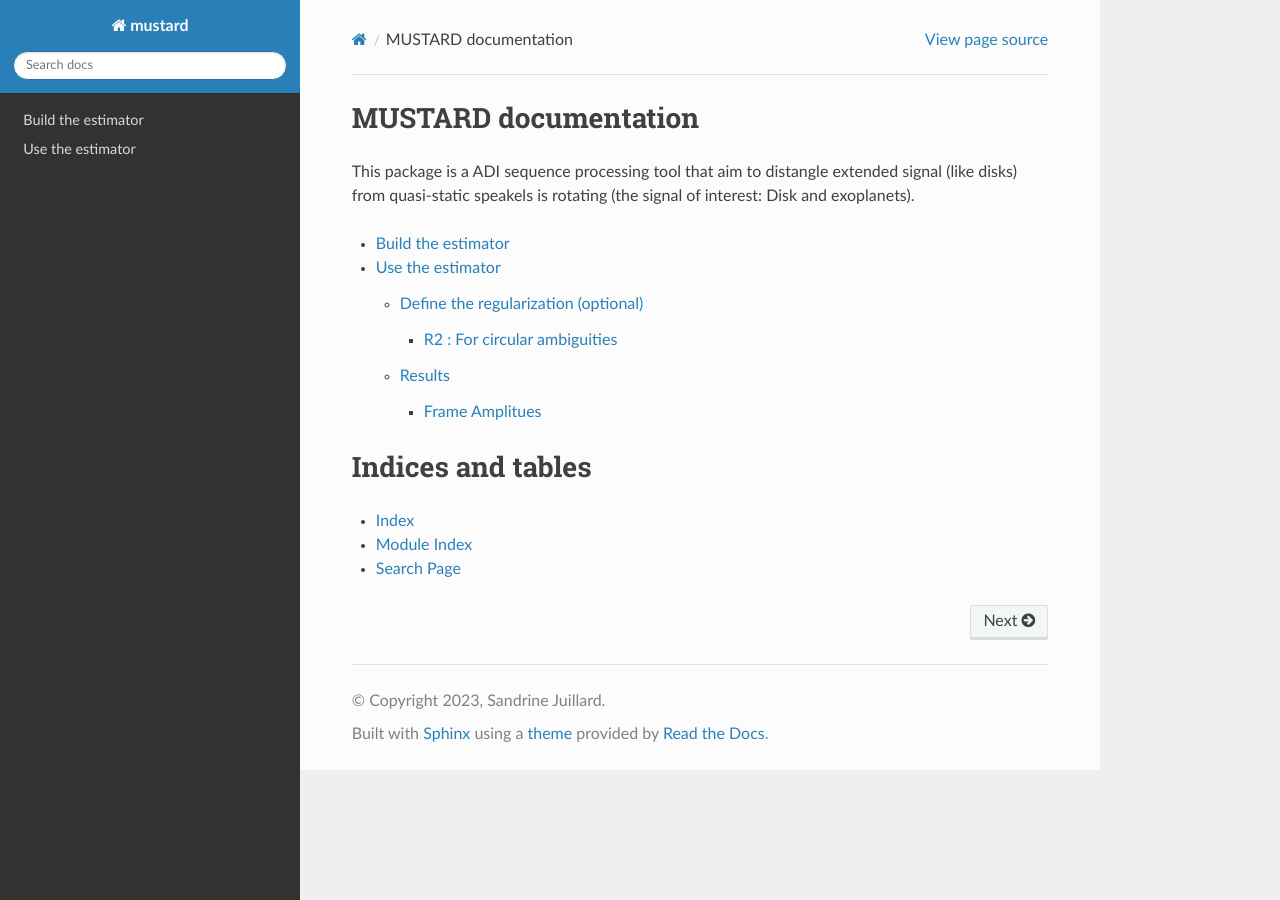
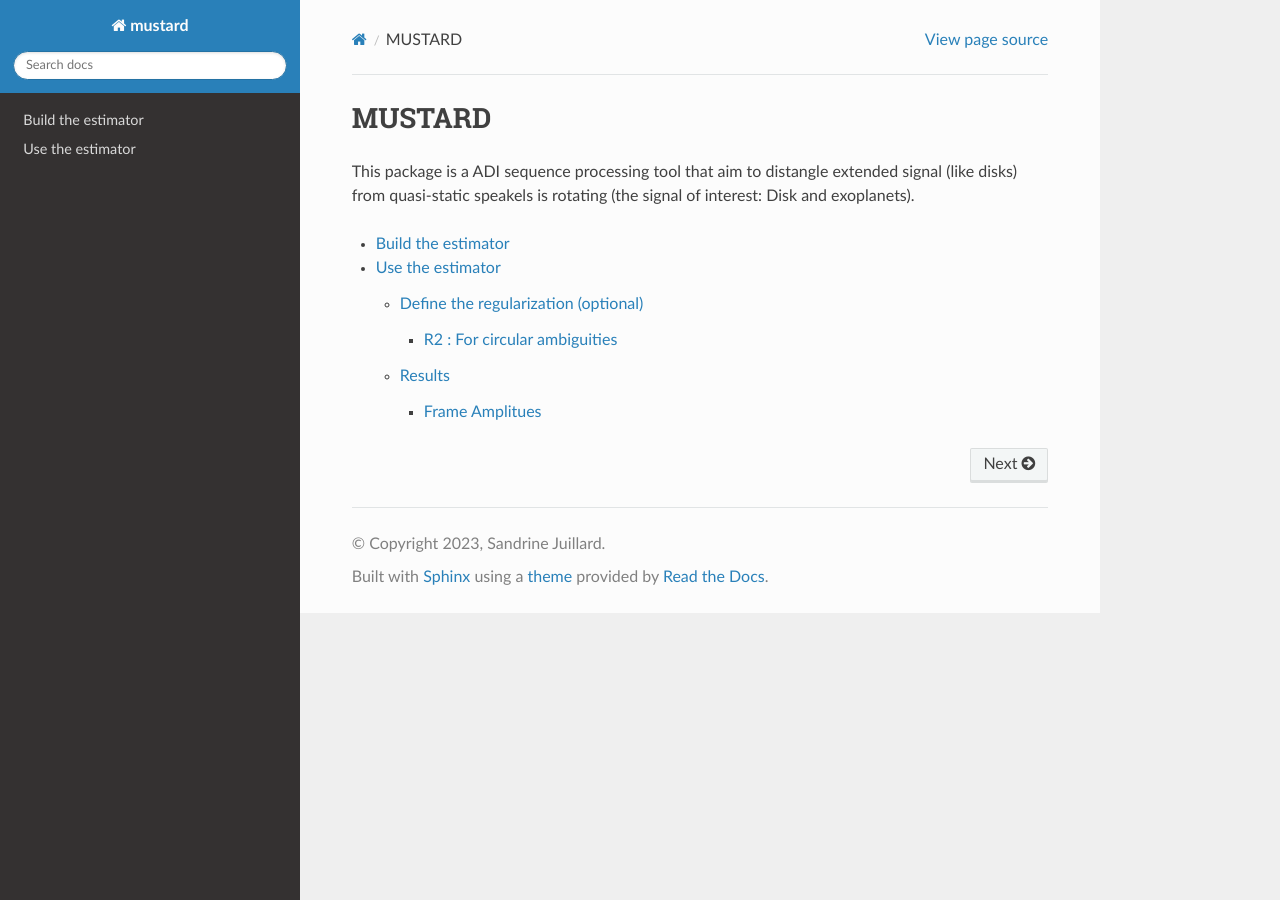
Before and after one commit to Sand-jrd/mustard, a Sphinx documentation site: the page built from doc/index.rst, in a window 1280 px wide. Built offline with Sphinx 7.4.7 and the Read the Docs theme 2.0.0, drawn with Linux system fonts in a browser that asks for light colours.

Commit message:
Update index.rst

```diff
--- a/doc/index.rst
+++ b/doc/index.rst
@@ -1,4 +1,4 @@
-MUSTARD documentation
+MUSTARD
 =======================================================
 
 This package is a ADI sequence processing tool that aim to distangle extended signal (like disks) from quasi-static speakels is rotating (the signal of interest: Disk and exoplanets).
@@ -7,10 +7,3 @@ This package is a ADI sequence processing tool that aim to distangle extended si
 
    demo.ipynb
    documentation
-
-Indices and tables
-==================
-
-* :ref:`genindex`
-* :ref:`modindex`
-* :ref:`search`
```
